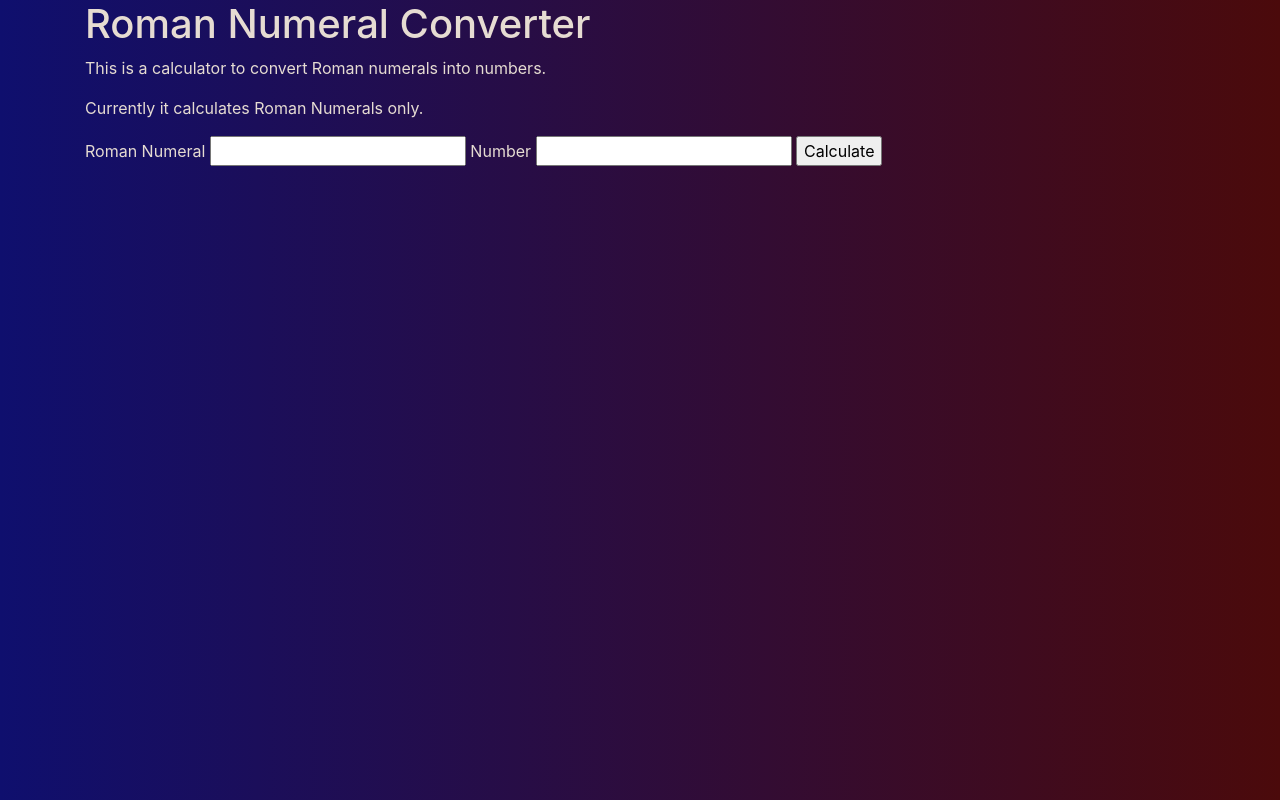
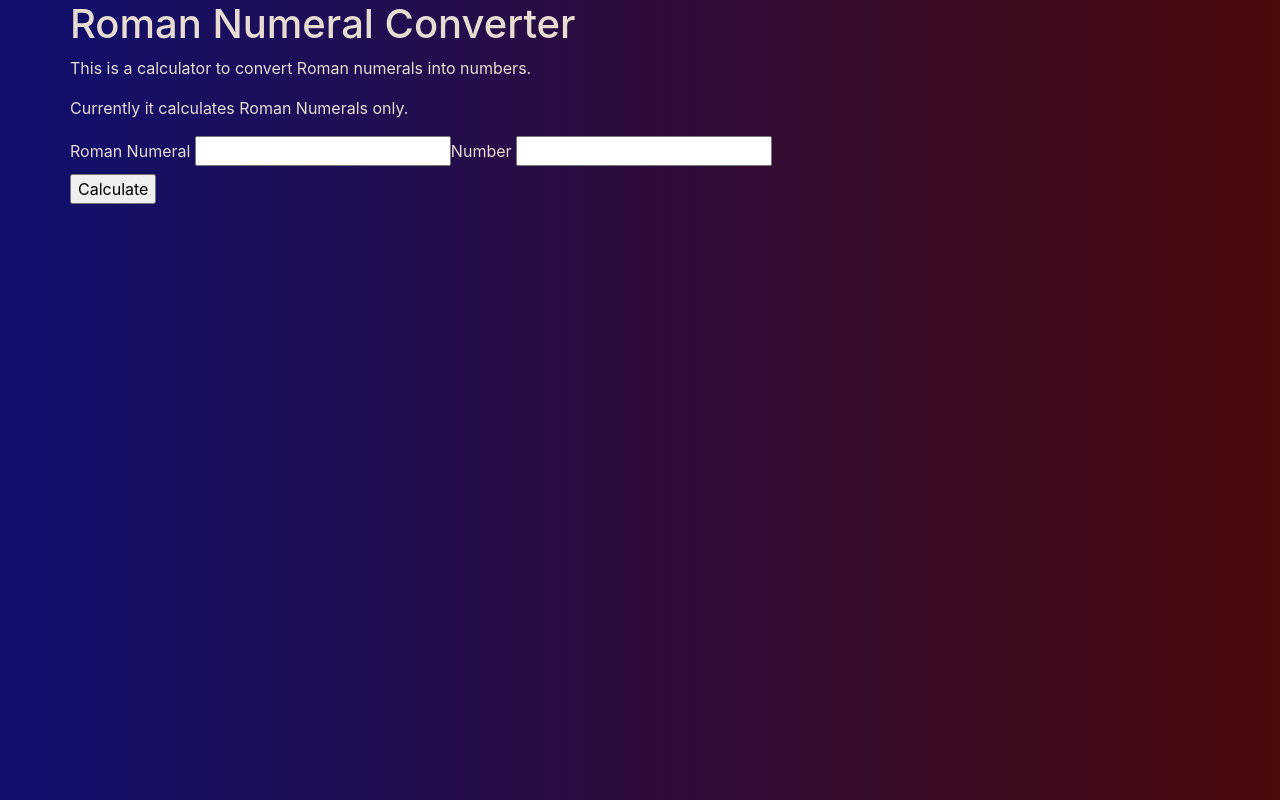
Before and after one commit to EngAhmedMahjoub/RomanNumberConverterApp, a plain HTML site: page index.html in a window 1280 px wide. Drawn offline with nearby package versions, Linux system fonts and the light colour scheme.

Commit message:
add rows to the container

```diff
--- a/index.html
+++ b/index.html
@@ -12,18 +12,28 @@
     </head>
     <body>
         <div class="container">
-            <h1>Roman Numeral Converter</h1>
+            <div class="row">
+                <h1>Roman Numeral Converter</h1>
+            </div>
+            <div class="row">
                 <p>This is a calculator to convert Roman numerals into numbers.</p>
+            </div>
+            <div class="row">
                 <p>Currently it calculates Roman Numerals only.</p>
-                <form>
+            </div>
+            <div class="form-group">
+                <div class="row">
                     <label for="roman-number">Roman Numeral
                         <input id="roman-number" type="text"/>
                     </label>
                     <label for="arabic-number">Number
                         <input id="arabic-number" type="number"/>
                     </label>
+                </div>
+                <div class="row">
                     <input type="button" value="Calculate"/>
-                </form>
+                </div>
+            </div>
         </div>
     </body>
     <footer></footer>
```
